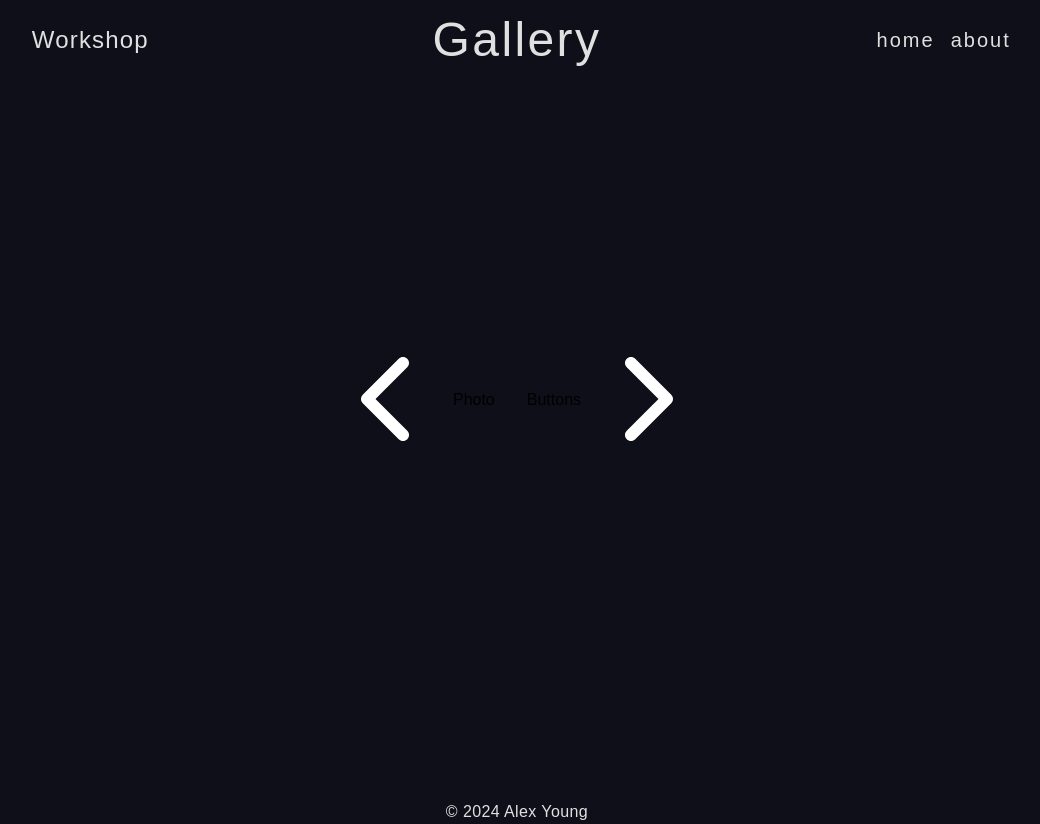
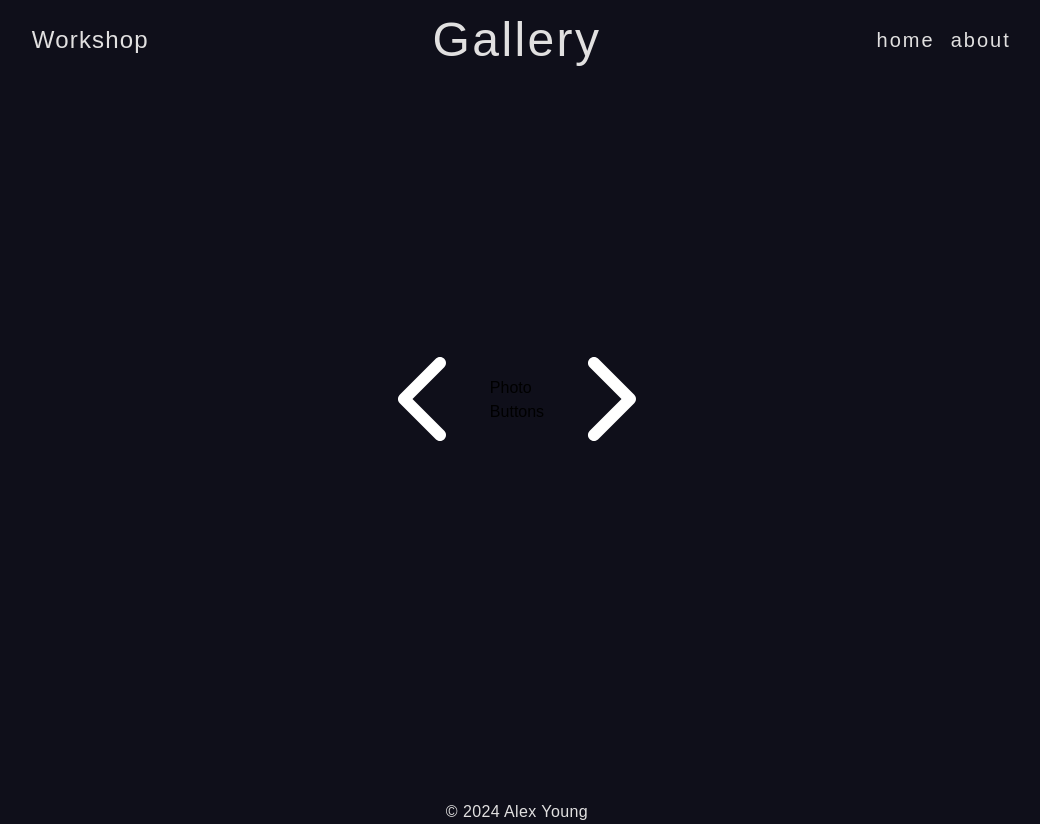
Before and after one commit to alex-yng/alex-workshop, a React (Vite) app: page /gallery in a window 1280 px wide. Shown: the whole page, without its empty margins (123-1163 px from the left). Built offline with nearby package versions, Linux system fonts and the light colour scheme; a web font is replaced by a local one.

Commit message:
moved chevron buttons to wrapper to better represent structure of gallery

```diff
--- a/src/components/GalleryComponents/GalleryWrapper.tsx
+++ b/src/components/GalleryComponents/GalleryWrapper.tsx
@@ -1,5 +1,21 @@
+import {
+  faChevronLeft,
+  faChevronRight,
+} from "@fortawesome/free-solid-svg-icons";
+import { FontAwesomeIcon } from "@fortawesome/react-fontawesome";
+
 const GalleryWrapper = ({ children }: { children: React.ReactNode }) => {
-  return <div>{children}</div>;
+  return (
+    <div className='flex items-center justify-center gap-8'>
+      <button className='text-8xl'>
+        <FontAwesomeIcon icon={faChevronLeft} color='white' />
+      </button>
+      {children}
+      <button className='text-8xl'>
+        <FontAwesomeIcon icon={faChevronRight} color='white' />
+      </button>
+    </div>
+  );
 };
 
 export default GalleryWrapper;
--- a/src/components/GalleryComponents/PhotoBox.tsx
+++ b/src/components/GalleryComponents/PhotoBox.tsx
@@ -1,19 +1,5 @@
-import { FontAwesomeIcon } from "@fortawesome/react-fontawesome";
-import { faChevronLeft } from "@fortawesome/free-solid-svg-icons";
-import { faChevronRight } from "@fortawesome/free-solid-svg-icons";
-
 const PhotoBox = ({ children }: { children: React.ReactNode }) => {
-  return (
-    <div className='flex items-center justify-center gap-8'>
-      <button className='text-8xl'>
-        <FontAwesomeIcon icon={faChevronLeft} color='white' />
-      </button>
-      {children}
-      <button className='text-8xl'>
-        <FontAwesomeIcon icon={faChevronRight} color='white' />
-      </button>
-    </div>
-  );
+  return <div>{children}</div>;
 };
 
 export default PhotoBox;
```
